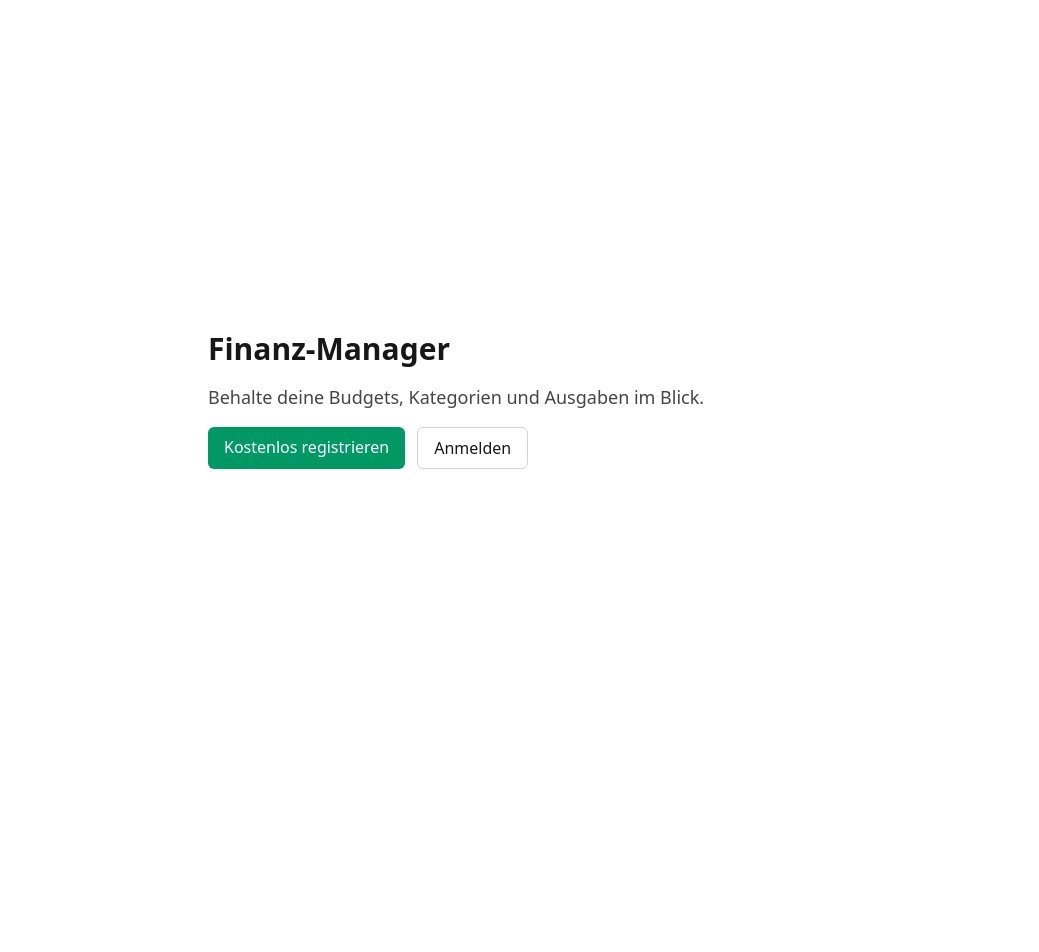
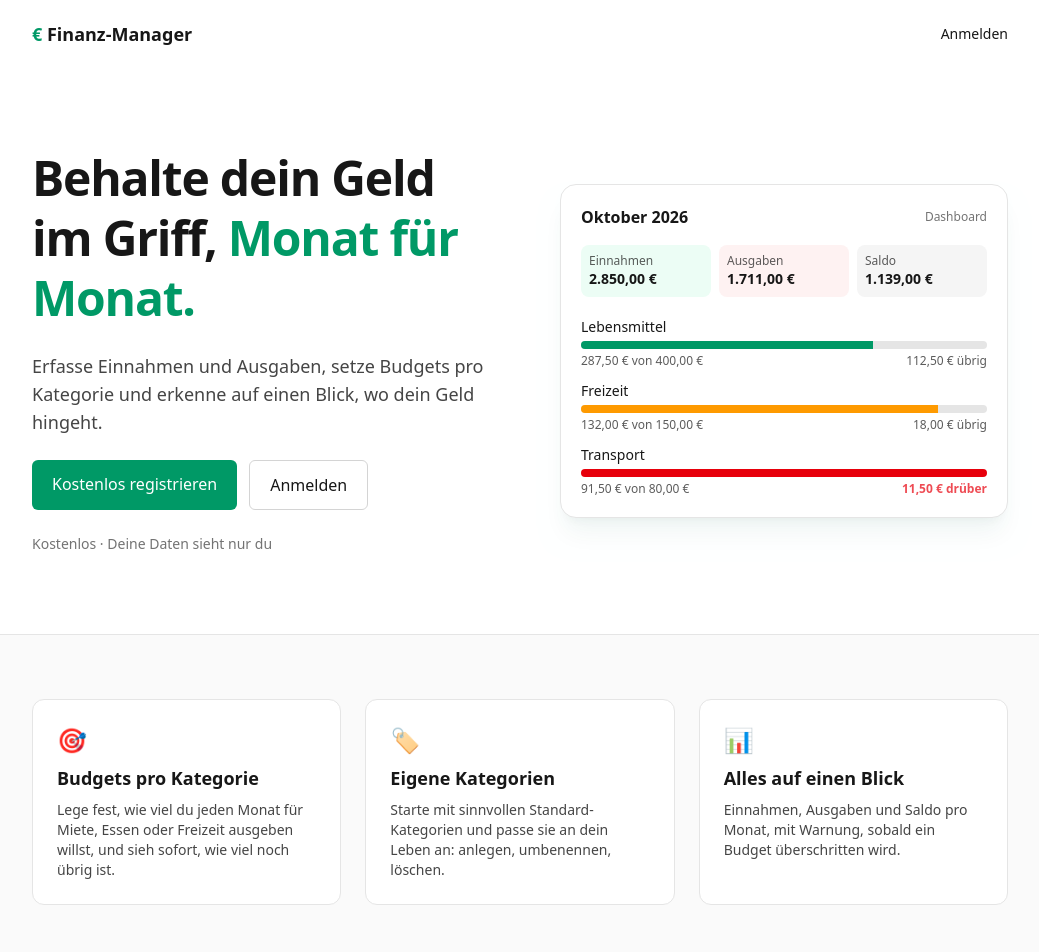
Before and after one commit to Chillinglazy/finanz-manager, a Next.js app: page / in a window 1280 px wide. Shown: the top 952 px of the page, without its empty margins (120-1159 px from the left). Before the commit the page ends 800 px from the top, so only its background shows below. Built offline with nearby package versions, Linux system fonts and the light colour scheme.

Commit message:
Landingpage mit Dashboard-Vorschau und Funktionsübersicht
Co-Authored-By: Claude Opus 5.5 <noreply@anthropic.com>
Claude-Session: https://claude.ai/code/session_015EhR9kKhDTLUjVR5uqWYEp

```diff
--- a/src/app/page.tsx
+++ b/src/app/page.tsx
@@ -1,20 +1,143 @@
 import Link from "next/link";
+import BudgetBar from "@/components/BudgetBar";
+import { formatCents } from "@/lib/money";
+
+const FEATURES = [
+  {
+    icon: "🎯",
+    title: "Budgets pro Kategorie",
+    text: "Lege fest, wie viel du jeden Monat für Miete, Essen oder Freizeit ausgeben willst, und sieh sofort, wie viel noch übrig ist.",
+  },
+  {
+    icon: "🏷️",
+    title: "Eigene Kategorien",
+    text: "Starte mit sinnvollen Standard-Kategorien und passe sie an dein Leben an: anlegen, umbenennen, löschen.",
+  },
+  {
+    icon: "📊",
+    title: "Alles auf einen Blick",
+    text: "Einnahmen, Ausgaben und Saldo pro Monat, mit Warnung, sobald ein Budget überschritten wird.",
+  },
+];
+
+const PREVIEW_BUDGETS = [
+  { name: "Lebensmittel", budget: 40000, spent: 28750 },
+  { name: "Freizeit", budget: 15000, spent: 13200 },
+  { name: "Transport", budget: 8000, spent: 9150 },
+];
+
+function DashboardPreview() {
+  return (
+    <div
+      aria-hidden="true"
+      className="w-full max-w-md rounded-2xl border border-neutral-200 bg-white p-5 shadow-xl shadow-emerald-900/5 dark:border-neutral-800 dark:bg-neutral-950"
+    >
+      <div className="mb-4 flex items-center justify-between">
+        <span className="font-semibold">Oktober 2026</span>
+        <span className="text-xs opacity-60">Dashboard</span>
+      </div>
+      <div className="mb-5 grid grid-cols-3 gap-2 text-xs">
+        <div className="rounded-lg bg-emerald-50 p-2 dark:bg-emerald-950">
+          <div className="opacity-70">Einnahmen</div>
+          <div className="text-sm font-semibold tabular-nums">{formatCents(285000)}</div>
+        </div>
+        <div className="rounded-lg bg-red-50 p-2 dark:bg-red-950">
+          <div className="opacity-70">Ausgaben</div>
+          <div className="text-sm font-semibold tabular-nums">{formatCents(171100)}</div>
+        </div>
+        <div className="rounded-lg bg-neutral-100 p-2 dark:bg-neutral-900">
+          <div className="opacity-70">Saldo</div>
+          <div className="text-sm font-semibold tabular-nums">{formatCents(113900)}</div>
+        </div>
+      </div>
+      <ul className="flex flex-col gap-3">
+        {PREVIEW_BUDGETS.map((item) => (
+          <li key={item.name} className="flex flex-col gap-1">
+            <span className="text-sm font-medium">{item.name}</span>
+            <BudgetBar budgetCents={item.budget} spentCents={item.spent} />
+          </li>
+        ))}
+      </ul>
+    </div>
+  );
+}
 
 export default function Home() {
   return (
-    <main className="mx-auto flex min-h-screen max-w-2xl flex-col justify-center gap-4 p-6">
-      <h1 className="text-3xl font-bold">Finanz-Manager</h1>
+    <div className="flex min-h-screen flex-col">
+      <header className="mx-auto flex w-full max-w-5xl items-center justify-between px-6 py-5">
+        <span className="text-lg font-bold">
+          <span className="text-emerald-600">€</span> Finanz-Manager
+        </span>
+        <Link href="/login" className="text-sm font-medium hover:text-emerald-700 dark:hover:text-emerald-400">
+          Anmelden
+        </Link>
+      </header>
+
+      <main className="flex-1">
+        <section className="mx-auto grid max-w-5xl items-center gap-12 px-6 py-12 md:grid-cols-2 md:py-20">
+          <div className="flex flex-col gap-6">
+            <h1 className="text-4xl font-bold leading-tight tracking-tight md:text-5xl">
+              Behalte dein Geld im Griff, <span className="text-emerald-600">Monat für Monat.</span>
+            </h1>
             <p className="text-lg opacity-80">
-        Behalte deine Budgets, Kategorien und Ausgaben im Blick.
+              Erfasse Einnahmen und Ausgaben, setze Budgets pro Kategorie und erkenne auf einen Blick, wo dein Geld hingeht.
             </p>
-      <div className="flex gap-3">
-        <Link href="/registrieren" className="rounded-md bg-emerald-600 px-4 py-2 font-medium text-white hover:bg-emerald-700">
+            <div className="flex flex-wrap gap-3">
+              <Link
+                href="/registrieren"
+                className="rounded-md bg-emerald-600 px-5 py-3 font-medium text-white hover:bg-emerald-700"
+              >
                 Kostenlos registrieren
               </Link>
-        <Link href="/login" className="rounded-md border border-neutral-300 px-4 py-2 font-medium dark:border-neutral-700">
+              <Link
+                href="/login"
+                className="rounded-md border border-neutral-300 px-5 py-3 font-medium hover:bg-neutral-50 dark:border-neutral-700 dark:hover:bg-neutral-900"
+              >
                 Anmelden
               </Link>
             </div>
+            <p className="text-sm opacity-60">Kostenlos · Deine Daten sieht nur du</p>
+          </div>
+          <div className="flex justify-center md:justify-end">
+            <DashboardPreview />
+          </div>
+        </section>
+
+        <section className="border-t border-neutral-200 bg-neutral-50 dark:border-neutral-800 dark:bg-neutral-950">
+          <div className="mx-auto grid max-w-5xl gap-6 px-6 py-16 md:grid-cols-3">
+            {FEATURES.map((feature) => (
+              <div
+                key={feature.title}
+                className="flex flex-col gap-2 rounded-xl border border-neutral-200 bg-white p-6 dark:border-neutral-800 dark:bg-neutral-900"
+              >
+                <span className="text-2xl" aria-hidden="true">
+                  {feature.icon}
+                </span>
+                <h2 className="text-lg font-semibold">{feature.title}</h2>
+                <p className="text-sm opacity-80">{feature.text}</p>
+              </div>
+            ))}
+          </div>
+        </section>
+
+        <section className="mx-auto flex max-w-5xl flex-col items-center gap-4 px-6 py-16 text-center">
+          <h2 className="text-2xl font-bold">In zwei Minuten startklar</h2>
+          <p className="max-w-xl opacity-80">
+            Konto anlegen, Standard-Kategorien sind schon da, erste Ausgabe eintragen. Fertig.
+          </p>
+          <Link href="/registrieren" className="rounded-md bg-emerald-600 px-5 py-3 font-medium text-white hover:bg-emerald-700">
+            Jetzt loslegen
+          </Link>
+        </section>
       </main>
+
+      <footer className="border-t border-neutral-200 dark:border-neutral-800">
+        <div className="mx-auto flex max-w-5xl flex-wrap justify-between gap-2 px-6 py-6 text-sm opacity-60">
+          <span>© {new Date().getFullYear()} Finanz-Manager</span>
+          <span>Gemacht für deine persönlichen Finanzen</span>
+        </div>
+      </footer>
+    </div>
   );
 }
```
Also changed, not shown: 2 other files (tests, documents, lock files or other folders). Lines whose indentation alone changed are shown as unchanged.
